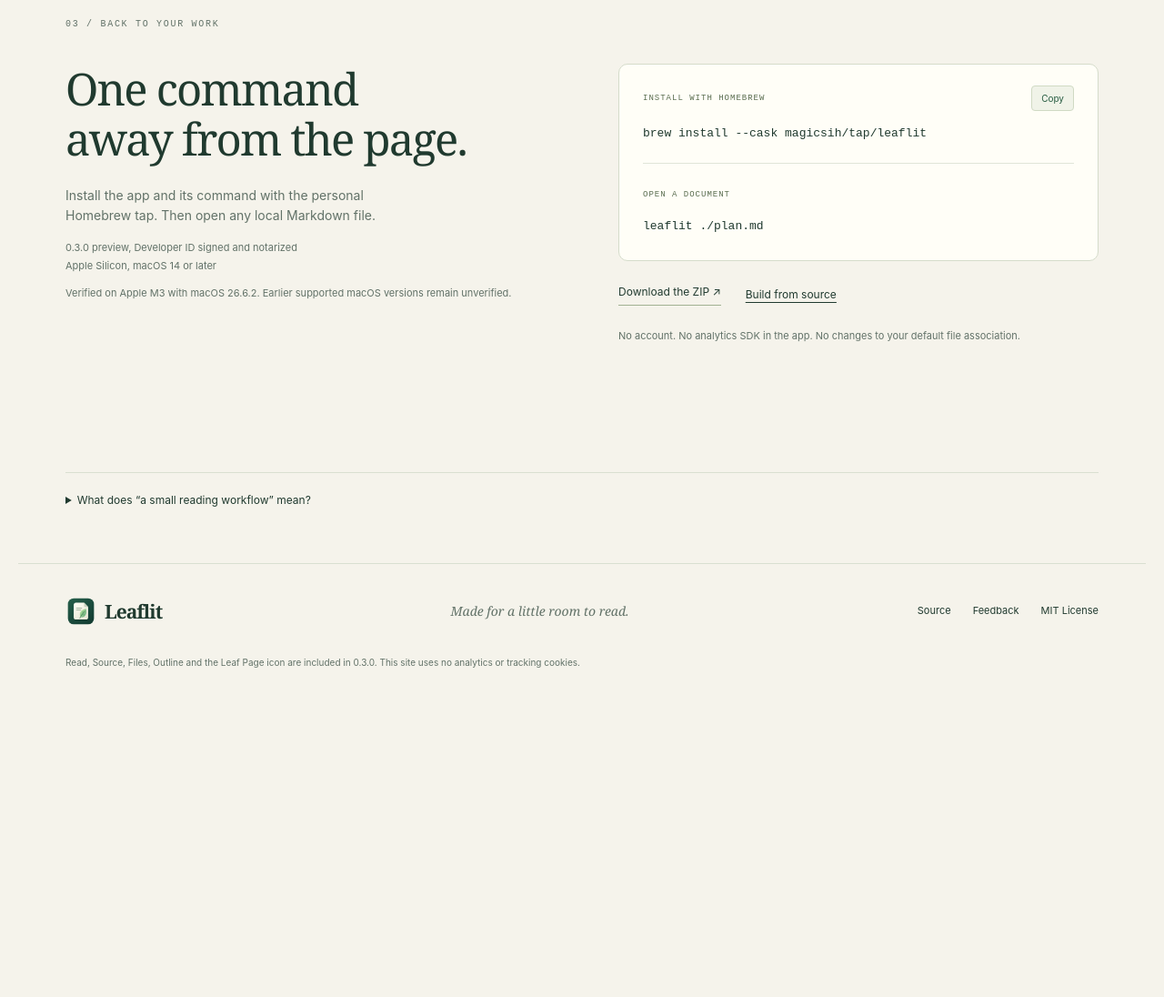
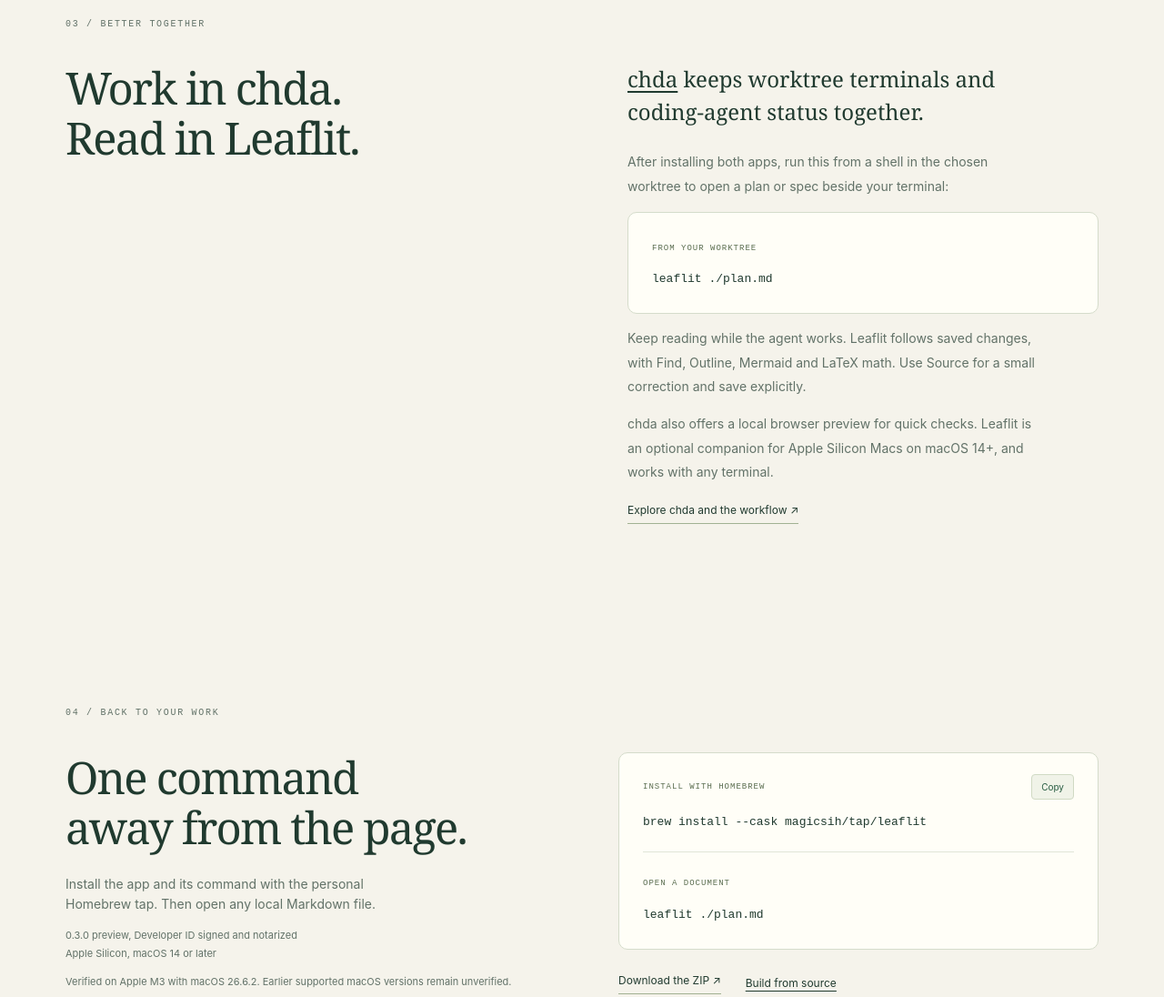
Before and after one commit to magicsih/leaflit, a website: page site/index.html in a window 1280 px wide. Shown: the part 3060-4156 px from the top of the page at 91% size. Before the commit the page ends 3833 px from the top, so only its background shows below. Drawn offline with Linux system fonts and the light colour scheme; files whose address does not match are found by name.

Commit message:
docs: introduce chda as a terminal workflow companion

```diff
--- a/site/index.html
+++ b/site/index.html
@@ -60,7 +60,12 @@
       </div>
     </section>
 
-    <section class="install wrap section" id="install"><p class="eyebrow">03 / BACK TO YOUR WORK</p><div class="install-grid"><div><h2>One command<br>away from the page.</h2><p>Install the app and its command with the personal Homebrew tap. Then open any local Markdown file.</p><p class="fine">0.3.0 preview, Developer ID signed and notarized<br>Apple Silicon, macOS 14 or later</p><p class="fine">Verified on Apple M3 with macOS 26.6.2. Earlier supported macOS versions remain unverified.</p></div><div><div class="install-code"><div><span class="code-label">INSTALL WITH HOMEBREW</span><button type="button" class="copy" data-copy="brew install --cask magicsih/tap/leaflit" aria-label="Copy Homebrew install command">Copy</button></div><pre><code>brew install --cask magicsih/tap/leaflit</code></pre><hr><span class="code-label">OPEN A DOCUMENT</span><pre><code>leaflit ./plan.md</code></pre></div><div class="download-links"><a class="text-link" href="https://github.com/magicsih/leaflit/releases/tag/v0.3.0">Download the ZIP <span aria-hidden="true">↗</span></a><a href="https://github.com/magicsih/leaflit#build-locally">Build from source</a></div><p class="fine">No account. No analytics SDK in the app. No changes to your default file association.</p><p id="copy-status" role="status" aria-live="polite"></p></div></div></section>
+    <section class="story wrap section" id="with-chda">
+      <p class="eyebrow">03 / BETTER TOGETHER</p>
+      <div class="story-grid"><h2>Work in chda. <br>Read in Leaflit.</h2><div class="story-copy"><p class="lead"><a href="https://magicsih.github.io/chda/">chda</a> keeps worktree terminals and coding-agent status together.</p><p>After installing both apps, run this from a shell in the chosen worktree to open a plan or spec beside your terminal:</p><div class="install-code"><span class="code-label">FROM YOUR WORKTREE</span><pre><code>leaflit ./plan.md</code></pre></div><p>Keep reading while the agent works. Leaflit follows saved changes, with Find, Outline, Mermaid and LaTeX math. Use Source for a small correction and save explicitly.</p><p>chda also offers a local browser preview for quick checks. Leaflit is an optional companion for Apple Silicon Macs on macOS 14+, and works with any terminal.</p><a class="text-link" href="https://magicsih.github.io/chda/#leaflit">Explore chda and the workflow <span aria-hidden="true">↗</span></a></div></div>
+    </section>
+
+    <section class="install wrap section" id="install"><p class="eyebrow">04 / BACK TO YOUR WORK</p><div class="install-grid"><div><h2>One command<br>away from the page.</h2><p>Install the app and its command with the personal Homebrew tap. Then open any local Markdown file.</p><p class="fine">0.3.0 preview, Developer ID signed and notarized<br>Apple Silicon, macOS 14 or later</p><p class="fine">Verified on Apple M3 with macOS 26.6.2. Earlier supported macOS versions remain unverified.</p></div><div><div class="install-code"><div><span class="code-label">INSTALL WITH HOMEBREW</span><button type="button" class="copy" data-copy="brew install --cask magicsih/tap/leaflit" aria-label="Copy Homebrew install command">Copy</button></div><pre><code>brew install --cask magicsih/tap/leaflit</code></pre><hr><span class="code-label">OPEN A DOCUMENT</span><pre><code>leaflit ./plan.md</code></pre></div><div class="download-links"><a class="text-link" href="https://github.com/magicsih/leaflit/releases/tag/v0.3.0">Download the ZIP <span aria-hidden="true">↗</span></a><a href="https://github.com/magicsih/leaflit#build-locally">Build from source</a></div><p class="fine">No account. No analytics SDK in the app. No changes to your default file association.</p><p id="copy-status" role="status" aria-live="polite"></p></div></div></section>
 
     <section class="notes wrap"><details><summary>What does “a small reading workflow” mean?</summary><p>It means a dedicated reader with no editing workspace to configure. It is a product goal, not a promise that Leaflit uses less memory than every editor. The app uses WKWebView and its helper processes. Matched local 0.3.0 runs measured total process footprint medians of 130.6MiB in Read and 145.0MiB in Source after Read. Both used the same 100KiB document with math and Mermaid, three fresh runs per mode and native UI observation. These whole-state measurements include WebKit helpers; they do not isolate editor cost. The original 60MiB target was not met.</p><p>See the <a href="https://github.com/magicsih/leaflit/blob/main/docs/qa/source-editing-0.3.0.md">measured ranges, protocol and limits</a>. Formula plain-text copying and ordinary Source dark appearance have open follow-ups. An <a href="https://github.com/magicsih/leaflit/issues/29">initial blank Read capture</a> recovered after Source-to-Read; the cause remains unconfirmed. Spoken VoiceOver, earlier macOS, actual Finder drops and network-isolated host execution remain unverified in <a href="https://github.com/magicsih/leaflit/issues">GitHub issues</a>.</p></details></section>
   </main>
```
Also changed, not shown: README.md.
